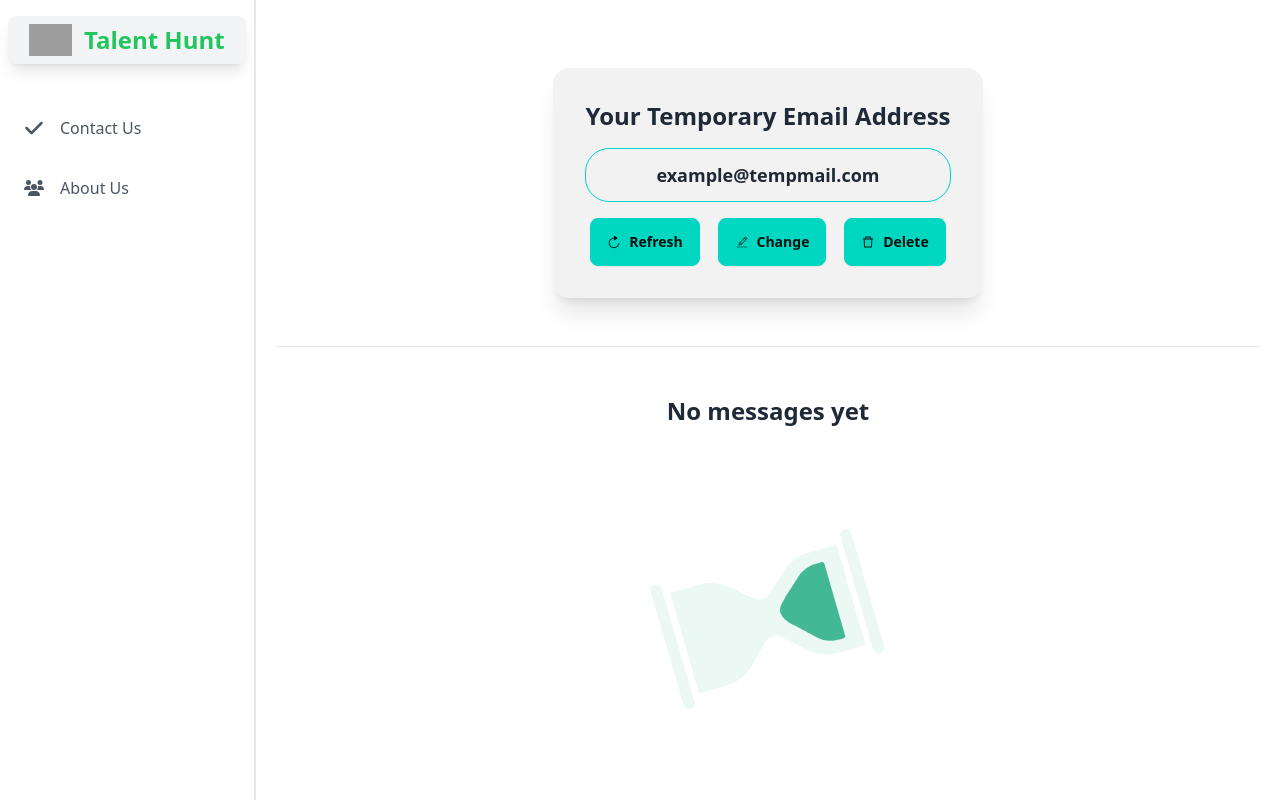
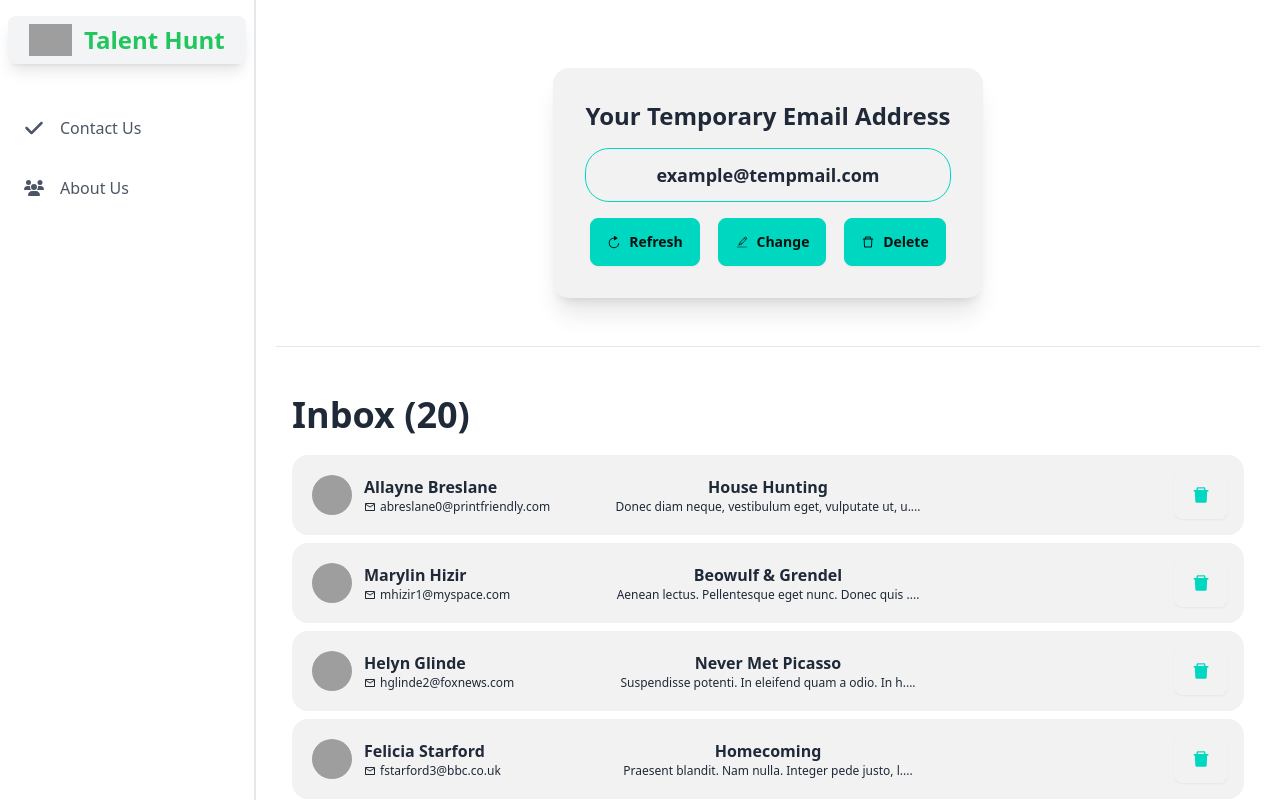
Before and after one commit to mdshahadat12/SwiftInbox-Client, a React (Vite) app: page / in a window 1280 px wide. Shown: the top 800 px of the page. Built offline with nearby package versions, Linux system fonts and the light colour scheme; grey boxes are pictures that could not be loaded.

Commit message:
fixed the logic of showing emails

```diff
--- a/src/Page/Inbox.jsx
+++ b/src/Page/Inbox.jsx
@@ -13,7 +13,7 @@ const Inbox = () => {
     <div className="max-w-screen-xl mx-auto my-12 px-4">
       {/* if there are no emails yet show this  */}
 
-      {emailData.length > 0 && (
+      {emailData.length === 0 && (
         <div className="md:w-96 mx-auto">
           <h1 className="text-center font-bold text-2xl">No messages yet</h1>
           <Lottie animationData={lott} />
@@ -21,7 +21,7 @@ const Inbox = () => {
       )}
 
       {/* if there are emails show this  */}
-      {emailData.length < 0 && (
+      {emailData.length > 0 && (
         <div>
           <h1 className="text-4xl font-bold mb-5">
             Inbox ({emailData.length})
```
